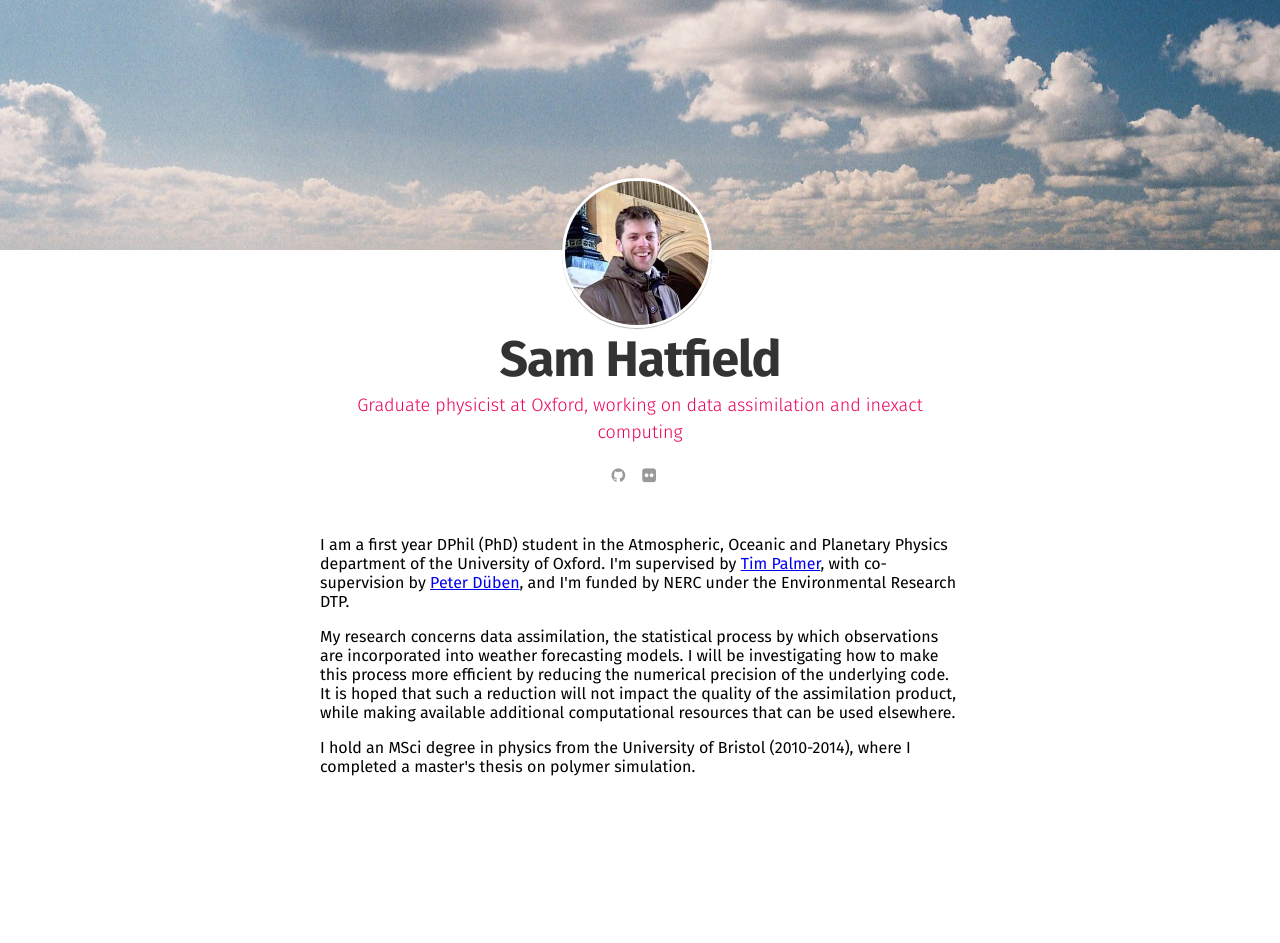
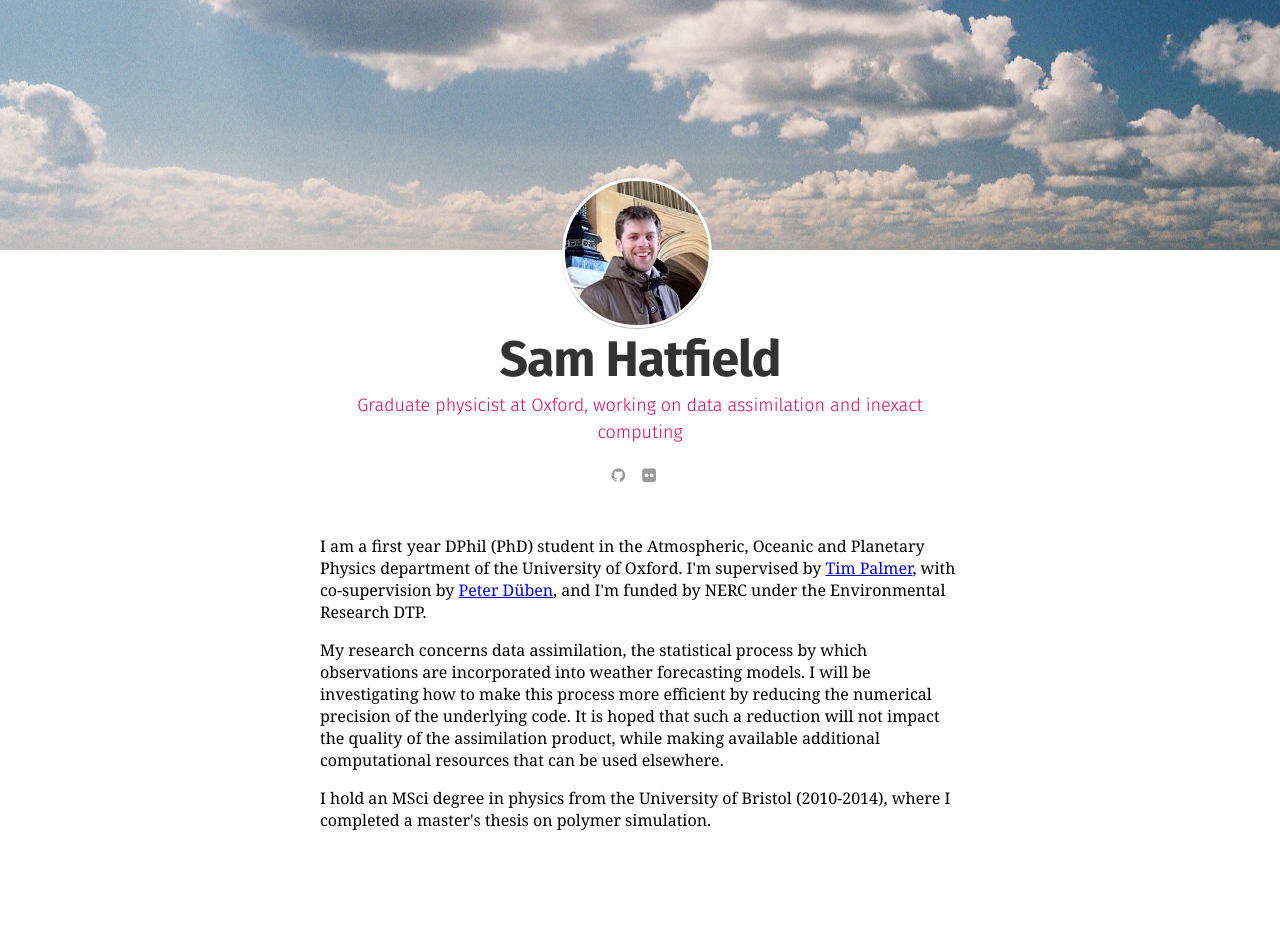
Before and after one commit to samhatfield/samhatfield.github.io, a Jekyll site: the page built from index.html, in a window 1280 px wide. Built offline with Jekyll 4.4.1, drawn with Linux system fonts in a browser that asks for light colours; nearby versions of some CDN libraries; the list of posts is cut into pages by our own code; before the commit the page ends 900 px from its top, so only the background shows below that.

Commit message:
Made .content text serif by default

```diff
--- a/css/main.sass
+++ b/css/main.sass
@@ -133,6 +133,7 @@ body
   @include box-sizing(border-box)
   @include respond-to(800)
     padding: 0 $rs*2
+  font-family: $font-serif
   article
     padding: 40px 0
     border-bottom: 1px solid #f2f2f0
```
